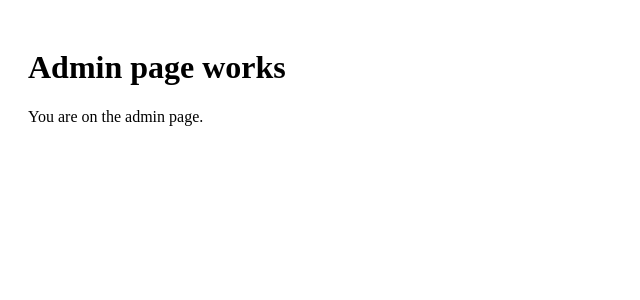
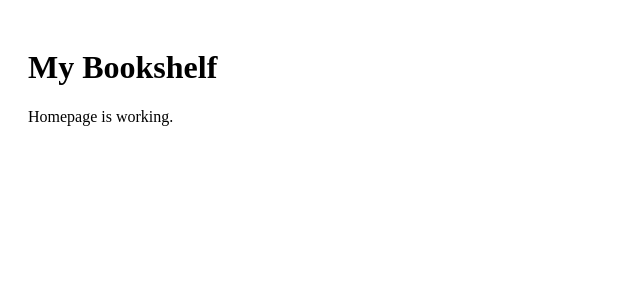
Before and after one commit to nickgirling256-hue/The-Book-case, a Next.js app: page / in a window 1280 px wide. Shown: the top 300 px of the page, without its empty margins (0-640 px from the left). Built offline with nearby package versions, Linux system fonts and the light colour scheme.

Commit message:
Update page.js

```diff
--- a/app/page.js
+++ b/app/page.js
@@ -1,8 +1,8 @@
-export default function AdminPage() {
+export default function Home() {
   return (
     <main style={{ padding: 20, fontFamily: "serif" }}>
-      <h1>Admin page works</h1>
-      <p>You are on the admin page.</p>
+      <h1>My Bookshelf</h1>
+      <p>Homepage is working.</p>
     </main>
   );
 }
```
